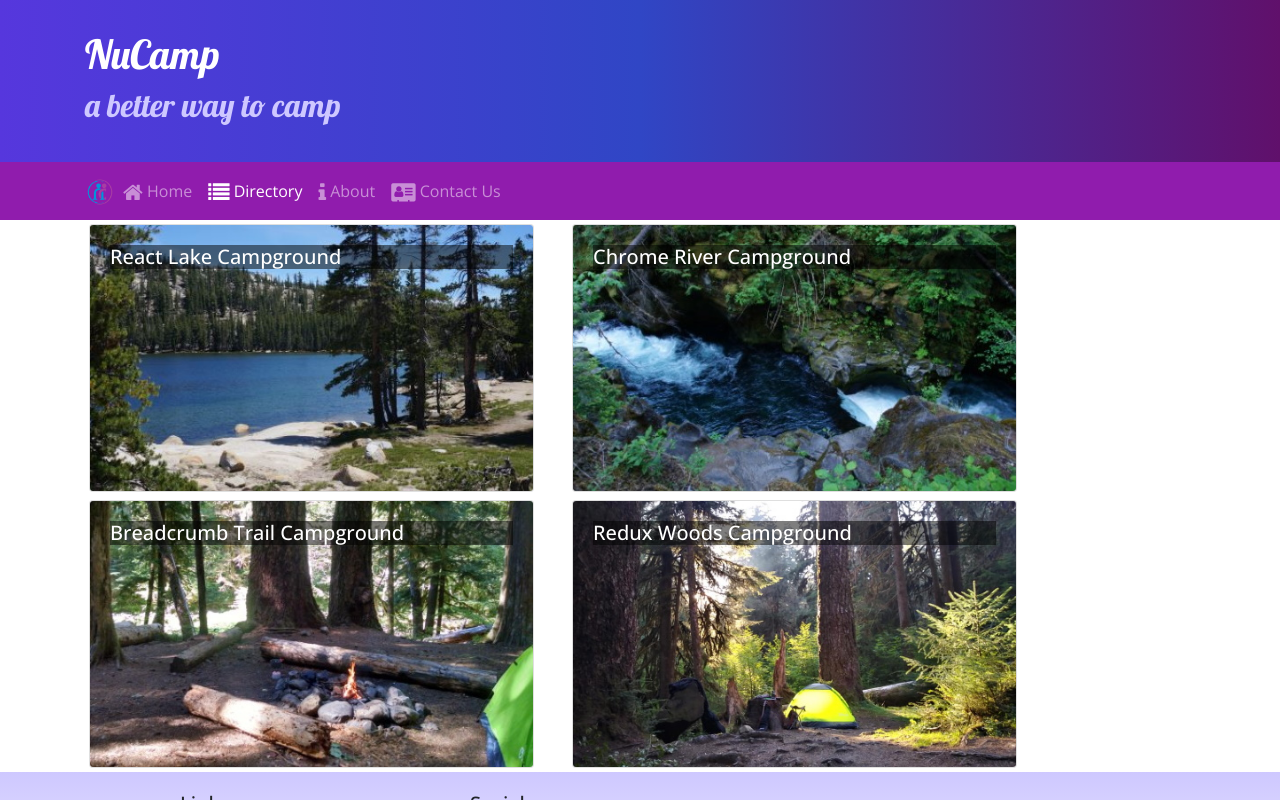
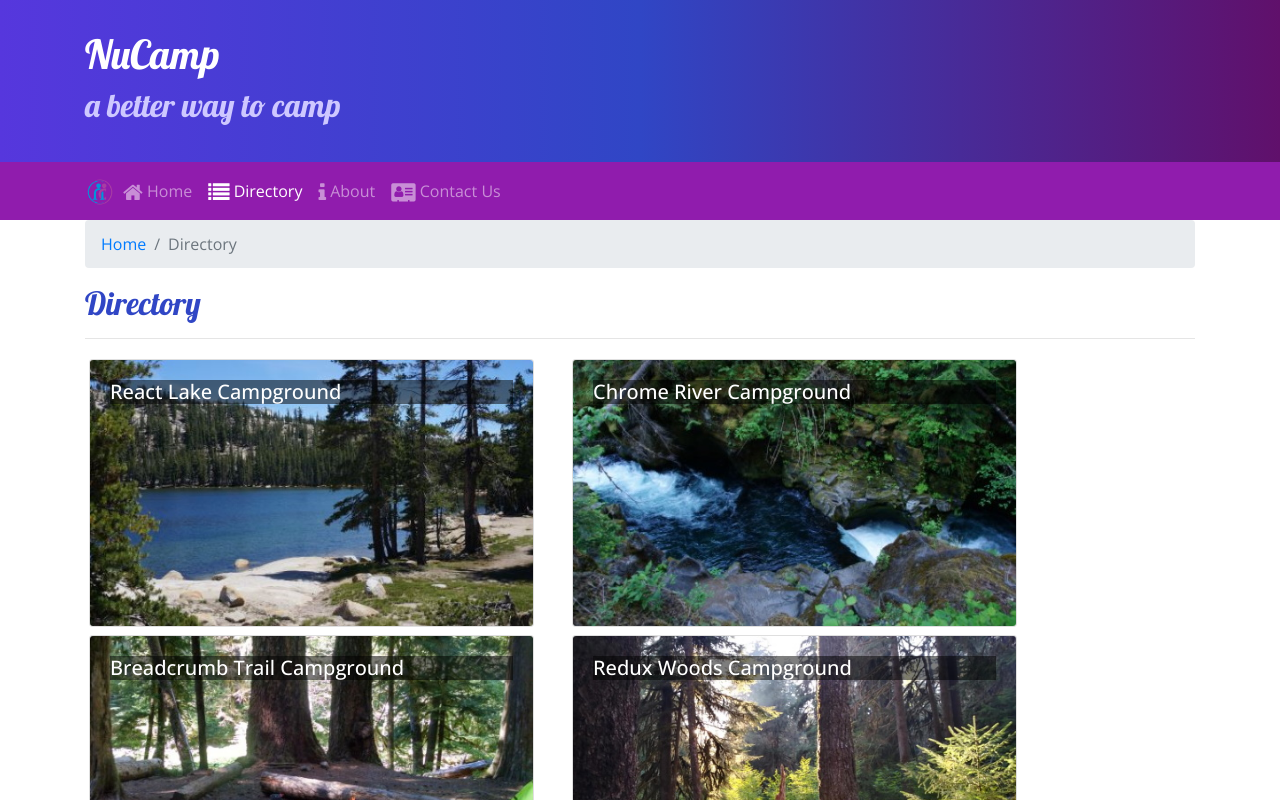
Before and after one commit to ganiya/ReactCamp, a React (Create React App) app: page /directory in a window 1280 px wide. Shown: the top 800 px of the page. Built offline with nearby package versions, Linux system fonts and the light colour scheme.

Commit message:
Breadcrumbs

```diff
--- a/src/components/CampsiteInfoComponent.js
+++ b/src/components/CampsiteInfoComponent.js
@@ -1,12 +1,12 @@
 import React from 'react';
-import { Card, CardImg, CardImgOverlay, CardText, CardBody, CardTitle } from 'reactstrap';
+import { Card, CardImg, CardImgOverlay, CardText, CardBody, CardTitle, Breadcrumb, BreadcrumbItem } from 'reactstrap';
+import { Link } from 'react-router-dom';
 
 function RenderCampsite({ campsite }) {
     return (<div className="col-md-5 m-1">
         <Card>
             <CardImg top src={campsite.image} alt={campsite.name} />
             <CardBody>
-                <CardTitle>{campsite.name}</CardTitle>
                 <CardText>{campsite.description}</CardText>
             </CardBody>
         </Card>
@@ -41,7 +41,17 @@
         return (
             <div className="container">
                 <div className="row">
-                    <RenderCampsite campsite ={props.campsite} />
+                    <div className="col">
+                        <Breadcrumb>
+                            <BreadcrumbItem><Link to="/directory">Directory</Link></BreadcrumbItem>
+                            <BreadcrumbItem active>{props.campsite.name}</BreadcrumbItem>
+                        </Breadcrumb>
+                        <h2>{props.campsite.name}</h2>
+                        <hr />
+                    </div>
+                </div>
+                <div className="row">
+                    <RenderCampsite campsite={props.campsite} />
                     <RenderComments comments={props.comments} />
 
                 </div>
--- a/src/components/ContactComponent.js
+++ b/src/components/ContactComponent.js
@@ -1,9 +1,17 @@
 import React from 'react';
+import { Breadcrumb, BreadcrumbItem } from 'reactstrap';
+import { Link } from 'react-router-dom';
+
+
 function Contact(props) {
     return (
         <div className="container">
             <div className="row">
                 <div className="col">
+                <Breadcrumb>
+                        <BreadcrumbItem><Link to="/home">Home</Link></BreadcrumbItem>
+                        <BreadcrumbItem active>Contact Us</BreadcrumbItem>
+                    </Breadcrumb>
                     <h2>Contact Us</h2>
                     <hr />
                 </div>
--- a/src/components/DirectoryComponent.js
+++ b/src/components/DirectoryComponent.js
@@ -1,5 +1,5 @@
 import React from 'react';
-import { Card, CardImg, CardImgOverlay, CardTitle } from 'reactstrap';
+import { Card, CardImg, CardImgOverlay, CardTitle, Breadcrumb, BreadcrumbItem } from 'reactstrap';
 import { Link } from 'react-router-dom';
 
 function RenderDirectoryItem({ campsite }) {
@@ -28,6 +28,16 @@
     return (
         <div className="container">
             <div className="row">
+                <div className="col">
+                    <Breadcrumb>
+                        <BreadcrumbItem><Link to="/home">Home</Link></BreadcrumbItem>
+                        <BreadcrumbItem active>Directory</BreadcrumbItem>
+                    </Breadcrumb>
+                    <h2>Directory</h2>
+                    <hr />
+                </div>
+            </div>
+            <div className="row">
                 {directory}
             </div>
         </div>
```
